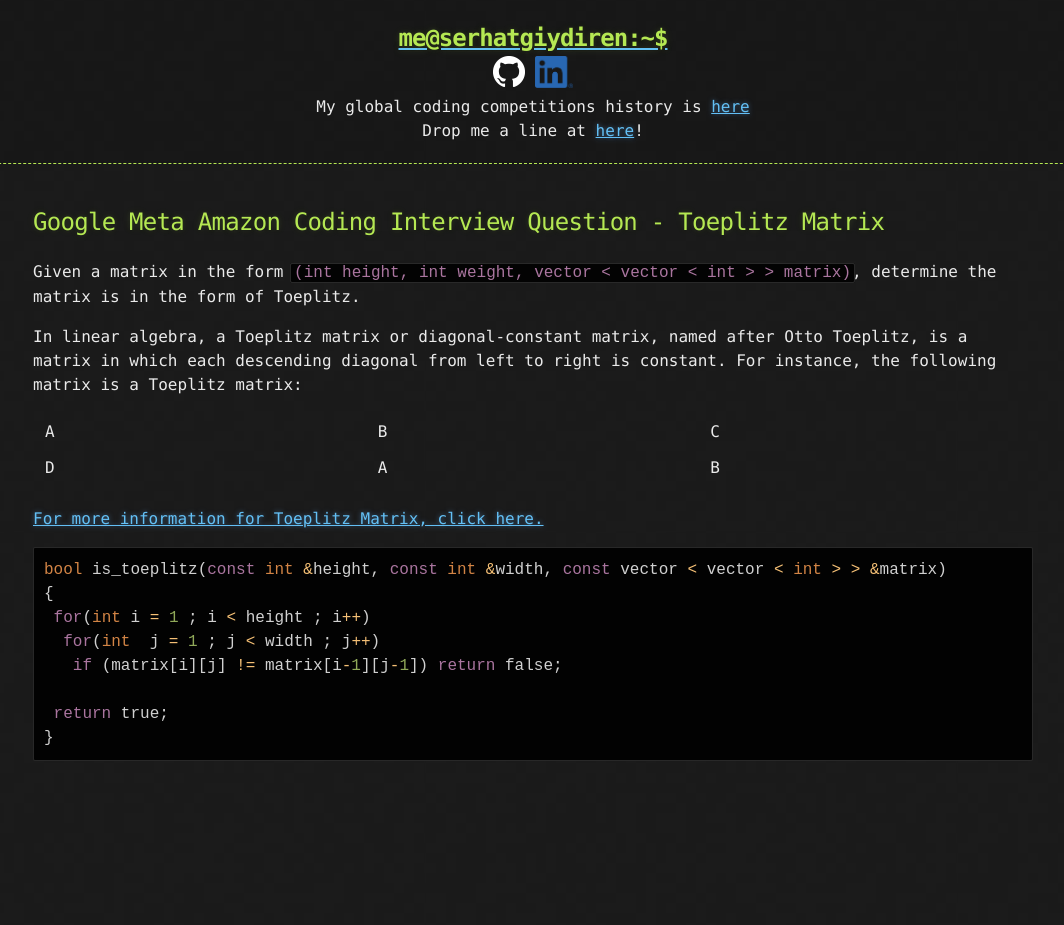
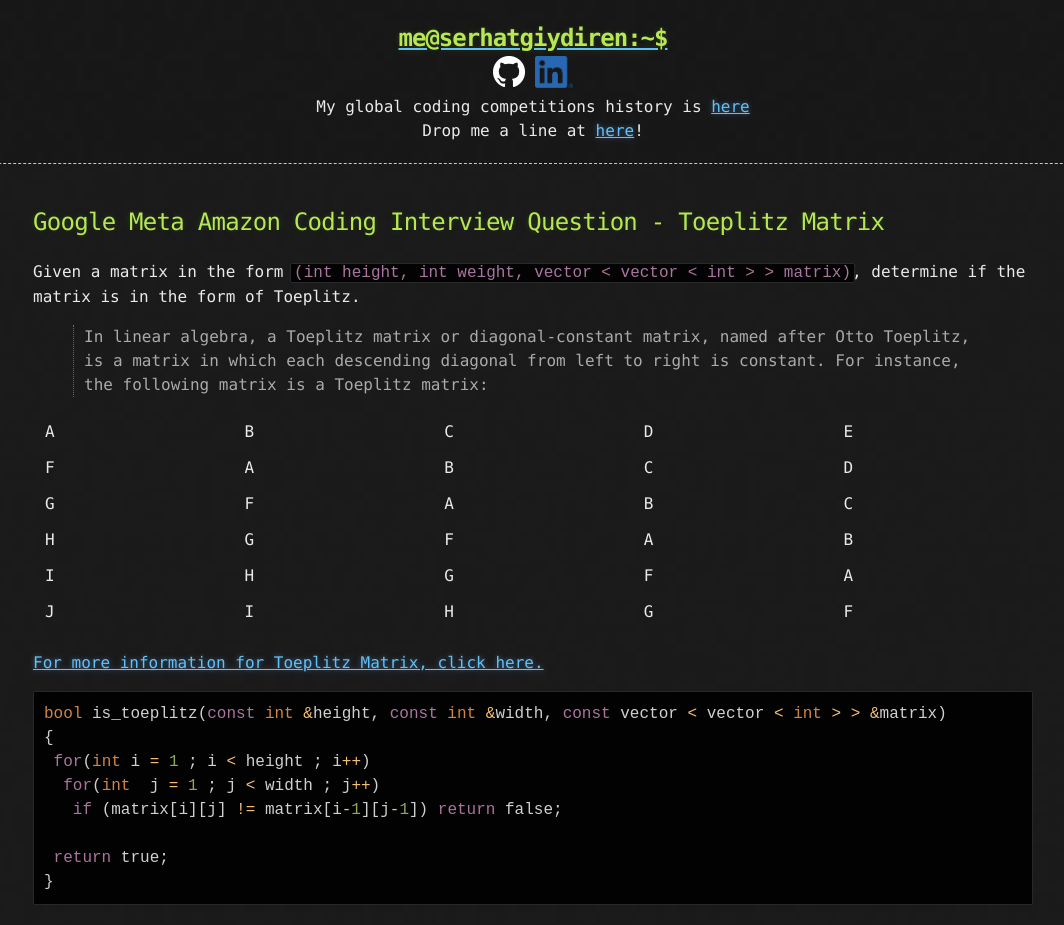
Before and after one commit to goodHunter27/serhatgiydiren.github.io, a Jekyll site: the page built from _posts/2020-01-24-google-meta-amazon-coding-interview-question-toeplitz-matrix.md, in a window 1280 px wide. Shown: the whole page, without its empty margins (107-1171 px from the left). Built offline with Jekyll 4.4.1, drawn with Linux system fonts in a browser that asks for light colours; before the commit the page ends 900 px from its top, so only the background shows below that.

Commit message:
Update 2020-01-24-google-meta-amazon-coding-interview-question-toeplitz-matrix.md

```diff
--- a/_posts/2020-01-24-google-meta-amazon-coding-interview-question-toeplitz-matrix.md
+++ b/_posts/2020-01-24-google-meta-amazon-coding-interview-question-toeplitz-matrix.md
@@ -3,12 +3,17 @@
 published: true
 ---
 
-Given a matrix in the form `(int height, int weight, vector < vector < int > > matrix)`, determine the matrix is in the form of Toeplitz.
+Given a matrix in the form `(int height, int weight, vector < vector < int > > matrix)`, determine if the matrix is in the form of Toeplitz.
 
-In linear algebra, a Toeplitz matrix or diagonal-constant matrix, named after Otto Toeplitz, is a matrix in which each descending diagonal from left to right is constant. For instance, the following matrix is a Toeplitz matrix:
+> In linear algebra, a Toeplitz matrix or diagonal-constant matrix, named after Otto Toeplitz, is a matrix in which each descending diagonal from left to right is constant. For instance, the following matrix is a Toeplitz matrix:
 
-| A | B | C |
-| D | A | B |
+| A | B | C | D | E
+| F | A | B | C | D
+| G | F | A | B | C
+| H | G | F | A | B
+| I | H | G | F | A
+| J | I | H | G | F
+
 
 [For more information for Toeplitz Matrix, click here.]([https://amzn.to/3vdVLXd](https://en.wikipedia.org/wiki/Toeplitz_matrix)){:target="_blank"}
 
```
